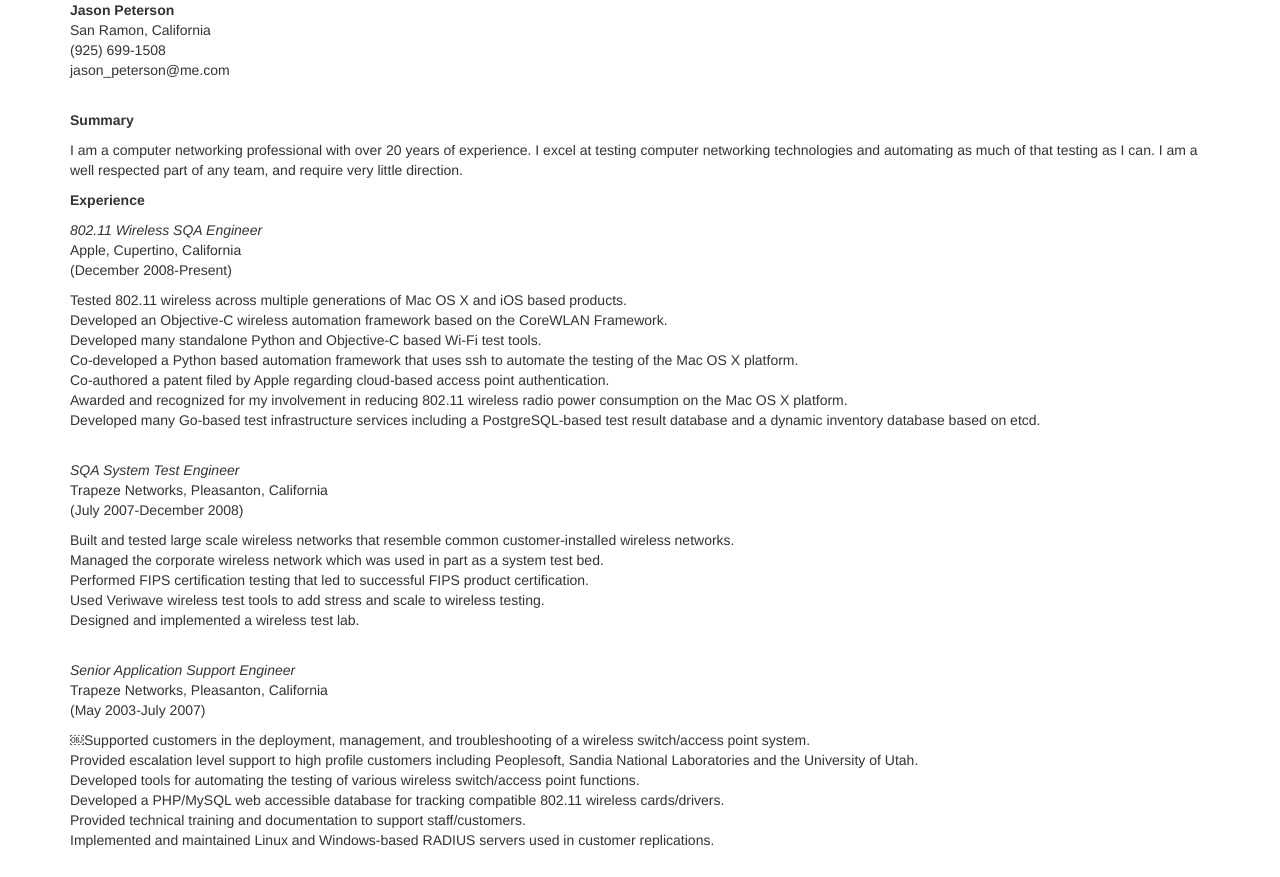
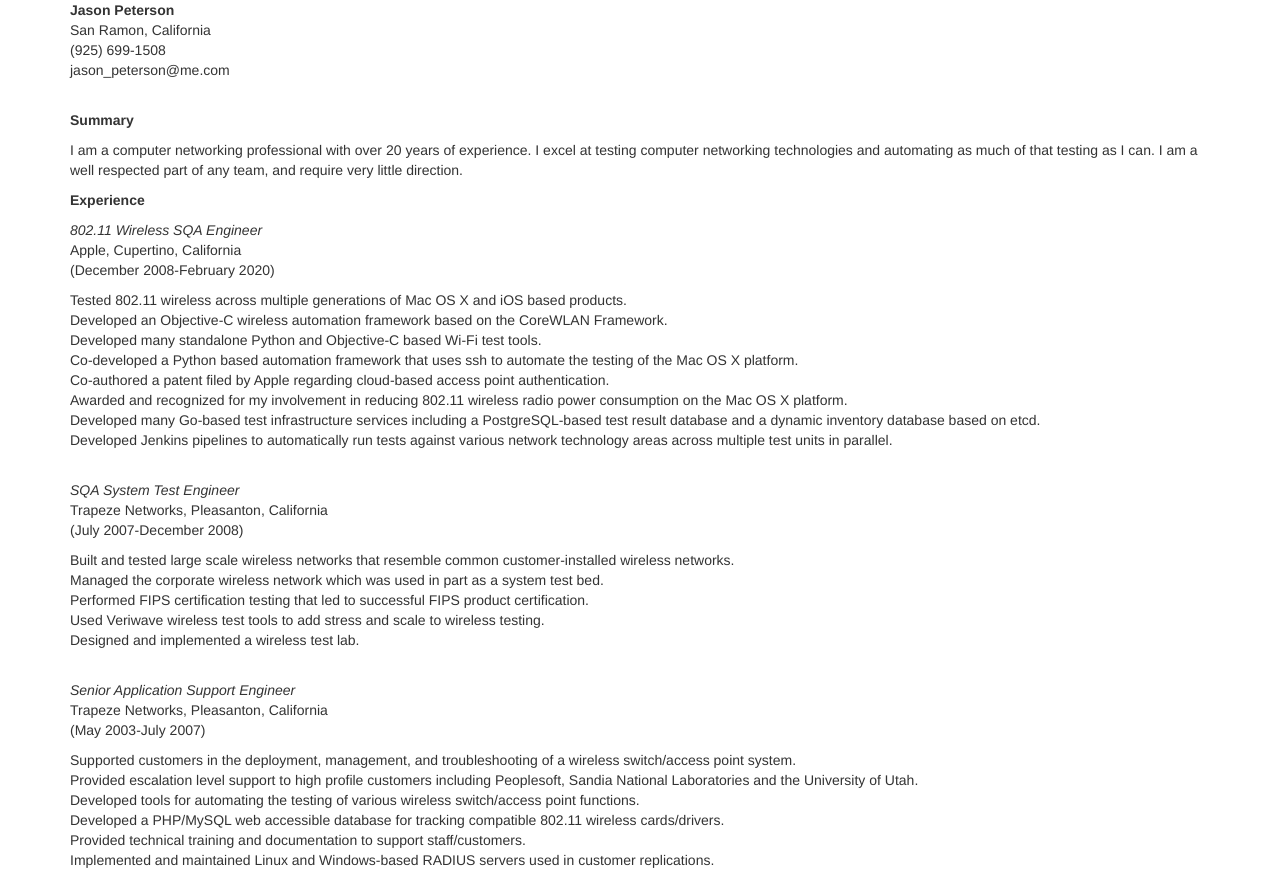
Before and after one commit to condurre/condurre.github.com, a plain HTML site: page resume.html in a window 1280 px wide. Shown: the top 877 px of the page. Drawn offline with nearby package versions, Linux system fonts and the light colour scheme.

Commit message:
add Jenkins experience

```diff
--- a/resume.html
+++ b/resume.html
@@ -35,7 +35,7 @@
             <p>
             <i>802.11 Wireless SQA Engineer</i><br>
             Apple, Cupertino, California<br>
-            (December 2008-Present)<br>
+            (December 2008-February 2020)<br>
             </p>
 
             <p>
@@ -45,7 +45,8 @@
             Co-developed a Python based automation framework that uses ssh to automate the testing of the Mac OS X platform.<br>
             Co-authored a patent filed by Apple regarding cloud-based access point authentication.<br>
             Awarded and recognized for my involvement in reducing 802.11 wireless radio power consumption on the Mac OS X platform.<br>
-            Developed many Go-based test infrastructure services including a PostgreSQL-based test result database and a dynamic inventory database based on etcd.
+            Developed many Go-based test infrastructure services including a PostgreSQL-based test result database and a dynamic inventory database based on etcd.<br>
+            Developed Jenkins pipelines to automatically run tests against various network technology areas across multiple test units in parallel.
             </p>
             <br>
 
@@ -71,7 +72,7 @@
             </p>
 
             <p>
-            ￼Supported customers in the deployment, management, and troubleshooting of a wireless switch/access point system.<br>
+            Supported customers in the deployment, management, and troubleshooting of a wireless switch/access point system.<br>
             Provided escalation level support to high profile customers including Peoplesoft, Sandia National Laboratories and the University of Utah.<br>
             Developed tools for automating the testing of various wireless switch/access point functions.<br>
             Developed a PHP/MySQL web accessible database for tracking compatible 802.11 wireless cards/drivers.<br>
```
